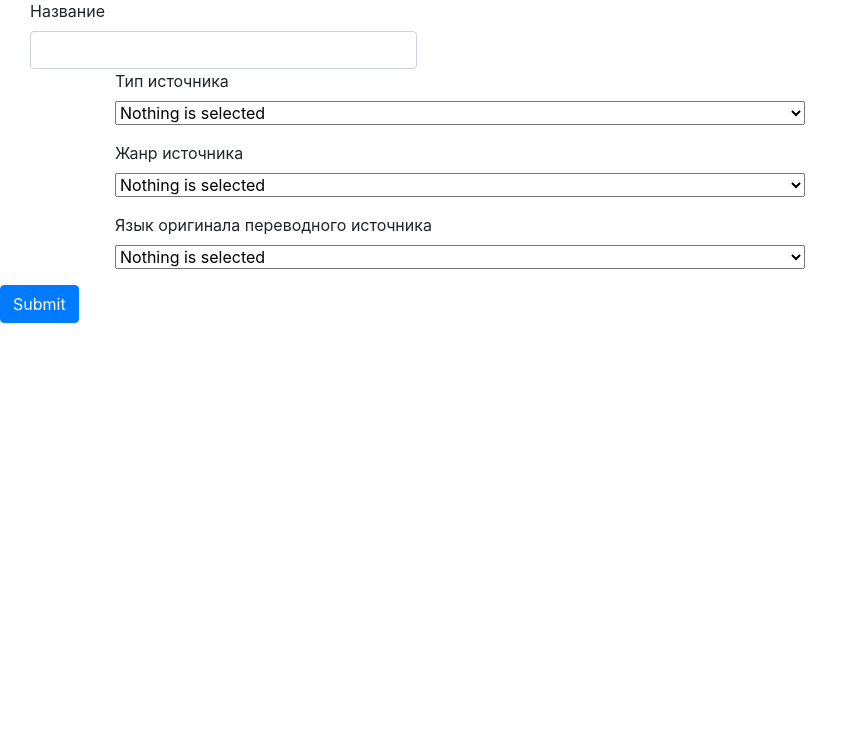
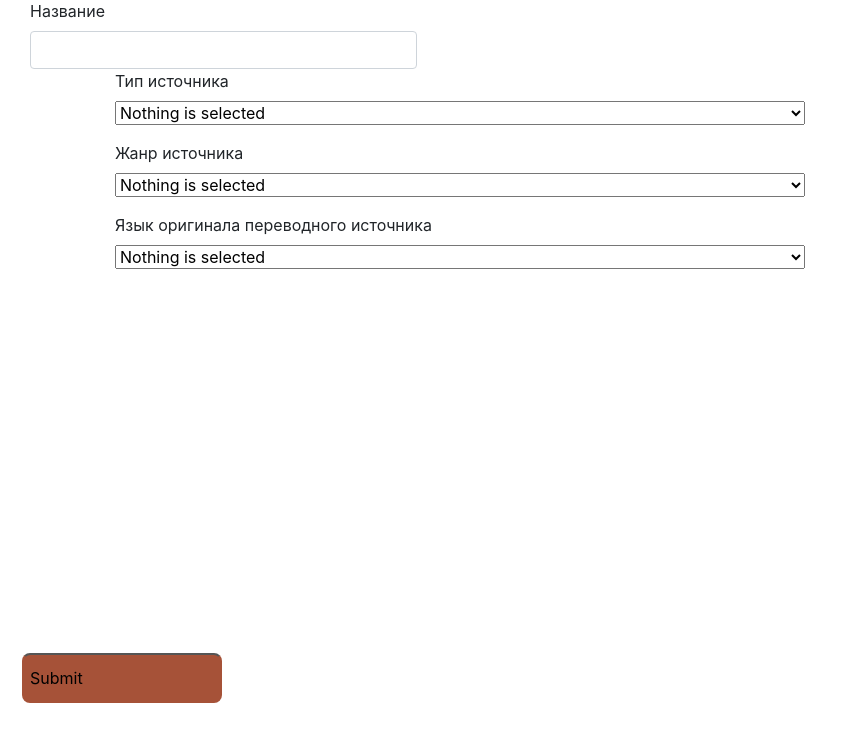
Before and after one commit to aRahna/rus_dict_hse_project, a Flask app: page /source_search in a window 1280 px wide. Shown: the part 57-800 px from the top of the page, without its empty margins (0-868 px from the left). Run offline with Flask 3, Linux system fonts and the light colour scheme.

Commit message:
design additions

```diff
--- a/flaskProject/static/bootstrap-5.0.0-beta1-dist/css/source.css
+++ b/flaskProject/static/bootstrap-5.0.0-beta1-dist/css/source.css
@@ -247,3 +247,16 @@ body {
 #mySelectOptions4 label:hover {
   background-color: #1e90ff;
 }
+
+.button {
+  background-color: #a65238;
+  text-align: left;
+  position: absolute;
+  height: 50px;
+  left: 2.5%;
+  bottom: 5%;
+  width: 200px;
+  margin-left: -10px;
+  border-color: #555 transparent transparent transparent;
+  border-radius: 8px;
+}
--- a/flaskProject/templates/source_search.html
+++ b/flaskProject/templates/source_search.html
@@ -114,7 +114,7 @@
             </div>
         </div>
 </div>
-    <button type="submit" class="btn btn-primary">Submit</button>
+    <button type="submit" class="button">Submit</button>
     </form>
 </body>
 </html>
```
Also changed, not shown: flaskProject/static/bootstrap-5.0.0-beta1-dist/css/search_word.css (+17 -9 lines), flaskProject/templates/search1.html (+24 -23 lines), 2 other files.
